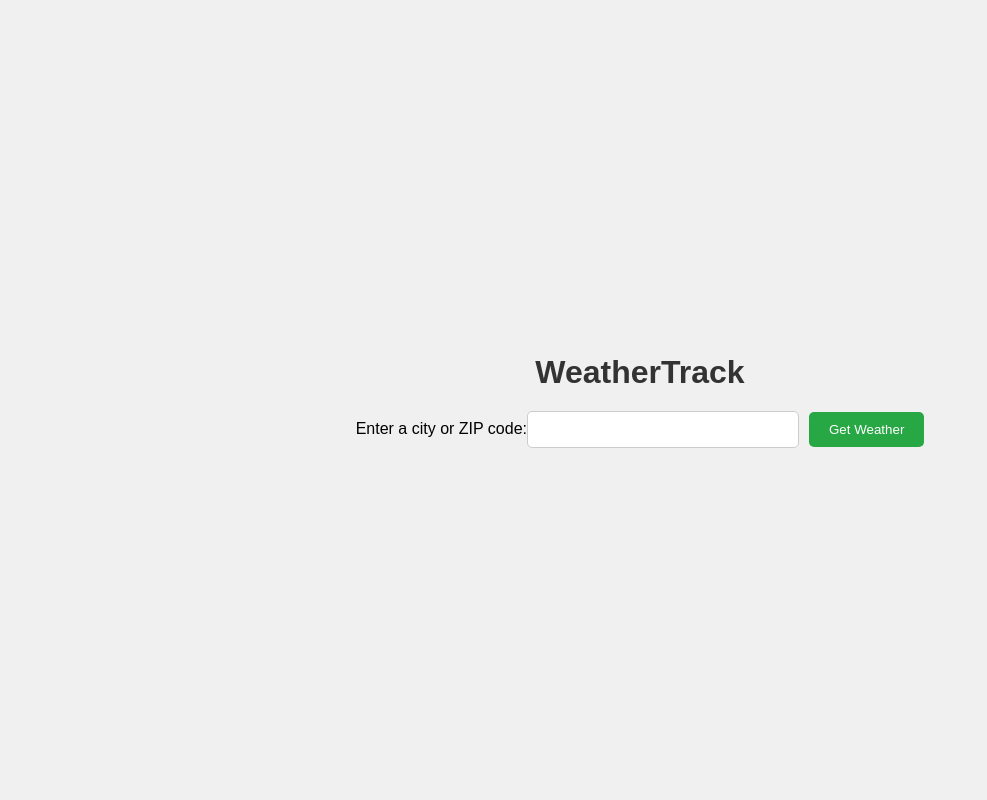
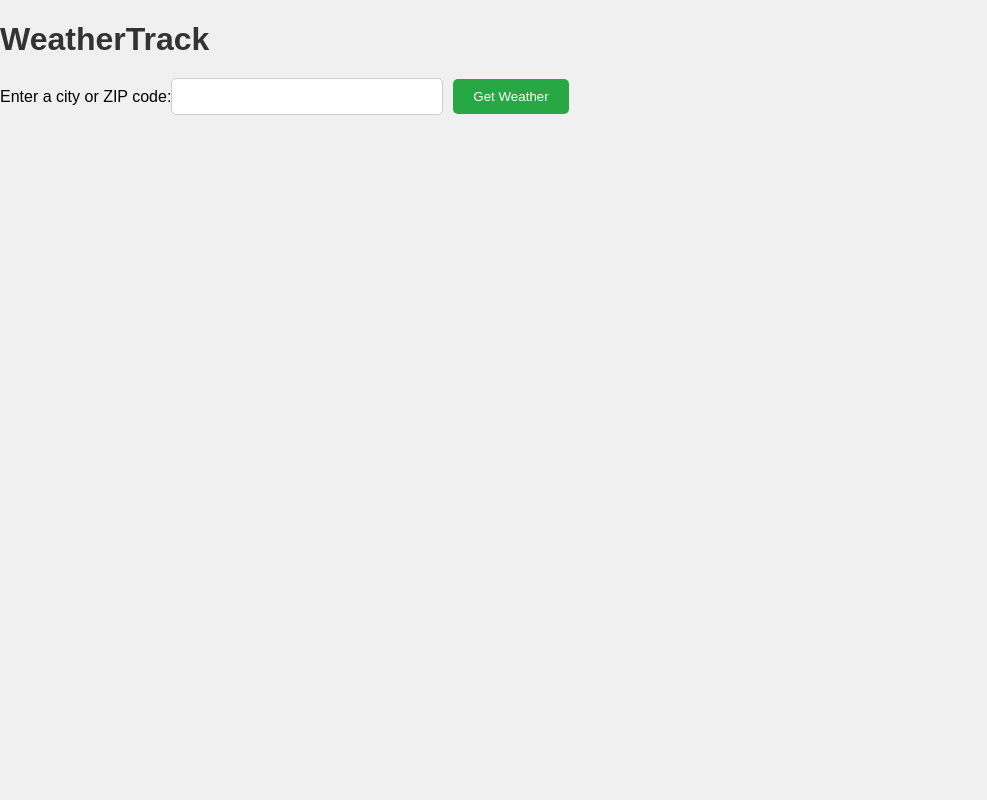
Before and after one commit to digger3927/weathertrack, a Flask app: page / in a window 1280 px wide. Shown: the whole page, without its empty margins (0-987 px from the left). Run offline with Flask 3, Linux system fonts and the light colour scheme.

Commit message:
change alignment

```diff
--- a/app/static/style.css
+++ b/app/static/style.css
@@ -4,8 +4,8 @@ body {
     margin: 0;
     padding: 0;
     display: flex;
-    justify-content: center;  /* Center horizontally */
-    align-items: center;      /* Center vertically */
+    justify-content: top;  /* Center horizontally */
+    align-items: left;      /* Center vertically */
     height: 100vh;            /* Full viewport height */
     flex-direction: column;   /* Stack elements vertically */
 }
```
